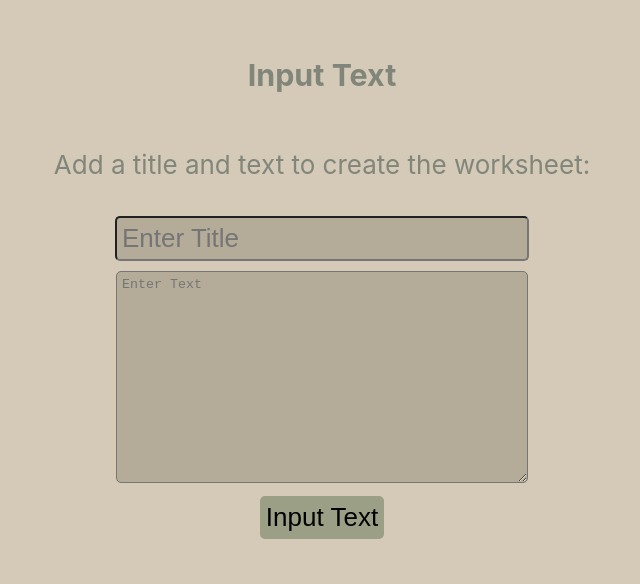
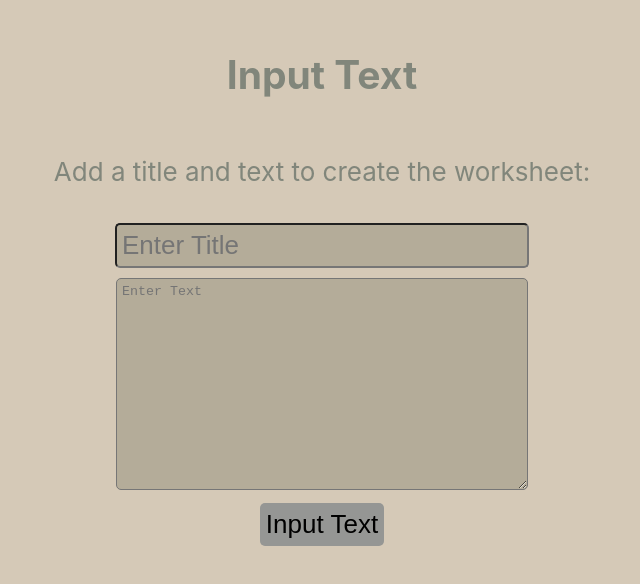
Before and after one commit to Cameron-Grams/cloze-maker, a React (Create React App) app: page /input-text in a window 1280 px wide. Shown: the part 114-698 px from the top of the page, without its empty margins (318-958 px from the left). Built offline with nearby package versions, Linux system fonts and the light colour scheme.

Commit message:
fixed bad input, work on colors

```diff
--- a/src/App.css
+++ b/src/App.css
@@ -33,7 +33,7 @@
 .submitButton{
     margin: 7px;
     padding: 5px;
-    background-color: #9a9f85;
+    background-color: #959694;
     font-size: calc(10px + 2vmin);
     border-radius: 5px;
 }
--- a/src/actions/actionTypes.js
+++ b/src/actions/actionTypes.js
@@ -7,3 +7,5 @@ export const addVocabularyWord = 'ADD_VOCABULARY_WORD';
 export const updateWordDisplay = 'UPDATE_WORD_DISPLAY';
 
 export const reset = 'RESET';
+
+export const improperInputRecieved = 'IMPROPER_INPUT_RECEIVED';
--- a/src/actions/textActions.js
+++ b/src/actions/textActions.js
@@ -38,6 +38,13 @@ export function registerOriginalText( values ){
     }
 };
 
+export function improperInput(){
+    return {
+        type: actionTypes.improperInputRecieved
+    }
+}
+
+
 export function vocabularyWord( selectedWord ){
     return({
         type: actionTypes.addVocabularyWord,
@@ -45,9 +52,6 @@ export function vocabularyWord( selectedWord ){
             vocabularyList: selectedWord
         }
     })
-
-
-
 };
 
 export function updateWordDisplay( newArrayWordObjects ){
--- a/src/containers/BuildCloze/BuildCloze.css
+++ b/src/containers/BuildCloze/BuildCloze.css
@@ -18,6 +18,7 @@
 .displayForVocab{
     padding: 5px;
     background-color: white;
+    border-radius: 5px;
 }
 
 .displayTargetText{
--- a/src/containers/ConfirmCloze/ConfirmCloze.css
+++ b/src/containers/ConfirmCloze/ConfirmCloze.css
@@ -1,5 +1,5 @@
 #buttonDiv{
-    background-color: #d5c9b7;
+    background-color: #7c7476;
     width: 100%;
     display: flex;
     justify-content: flex-end;
--- a/src/containers/InputPage/InputPage.jsx
+++ b/src/containers/InputPage/InputPage.jsx
@@ -1,23 +1,41 @@
 import React from 'react';
 import { connect } from 'react-redux';
 import InputText from './InputText';
-import { registerOriginalText } from '../../actions/textActions';
+import { registerOriginalText, improperInput } from '../../actions/textActions';
 import './InputPage.css';
 
 class InputPage extends React.Component{
 
+    enterText = ( values ) => {
+            console.log( ' in input page with values: ', values );
+
+            if ( values.originalTextInput && values.textTitleInput ){
+                this.props.registerOriginalText( values );
+                this.props.history.push( "/build-cloze" );
+            } else {
+                this.props.improperInput();
+            }
+        }
+
     render() {
-        const enterText = ( values ) => {
-            this.props.registerOriginalText( values );
-            this.props.history.push( "/build-cloze" );
-        }
+        console.log( this.props.errorMessage );
+        const pstyle={ color: "red" }
+        let displayError = this.props.errorMessage ?
+            <p style={ pstyle } >Please Enter Exercise Text</p>:
+            null;
+
+
+
 
         return (
         <div className="App">
             <header className="App-header">
-            <h3>Input Text</h3>
+            <h2>Input Text</h2>
             <p>Add a title and text to create the worksheet:</p>
-            < InputText onSubmit={ enterText } />
+
+            { displayError }
+
+            < InputText onSubmit={ this.enterText } />
             </header>
         </div>
         );
@@ -25,7 +43,7 @@ class InputPage extends React.Component{
 }
 
 const mapStateToProps = ( state ) => ({
-    originalText: state.originalText
+    errorMessage: state.reducer.errorMessage
 })
 
-export default connect( mapStateToProps, { registerOriginalText } )( InputPage );
+export default connect( mapStateToProps, { registerOriginalText, improperInput } )( InputPage );
--- a/src/reducers/reducer.js
+++ b/src/reducers/reducer.js
@@ -1,6 +1,7 @@
 import * as actionTypes from '../actions/actionTypes';
 
 const initialState = {
+    errorMessage: false,
     title: "",
     originalText: " Mystery Text... ",
     originalWords: [],
@@ -17,8 +18,15 @@ const Reducer = ( state = initialState, action ) => {
                 ...state,
                 title: action.data.title,
                 paragraphs: action.data.paragraphs,
-                wordObjects: action.data.wordObjects
+                wordObjects: action.data.wordObjects,
+                errorMessage: !state.errorMessage
+            }
+        }
 
+        case( actionTypes.improperInputRecieved ): {
+            return {
+                ...state,
+                errorMessage: !state.errorMessage
             }
         }
 
```
